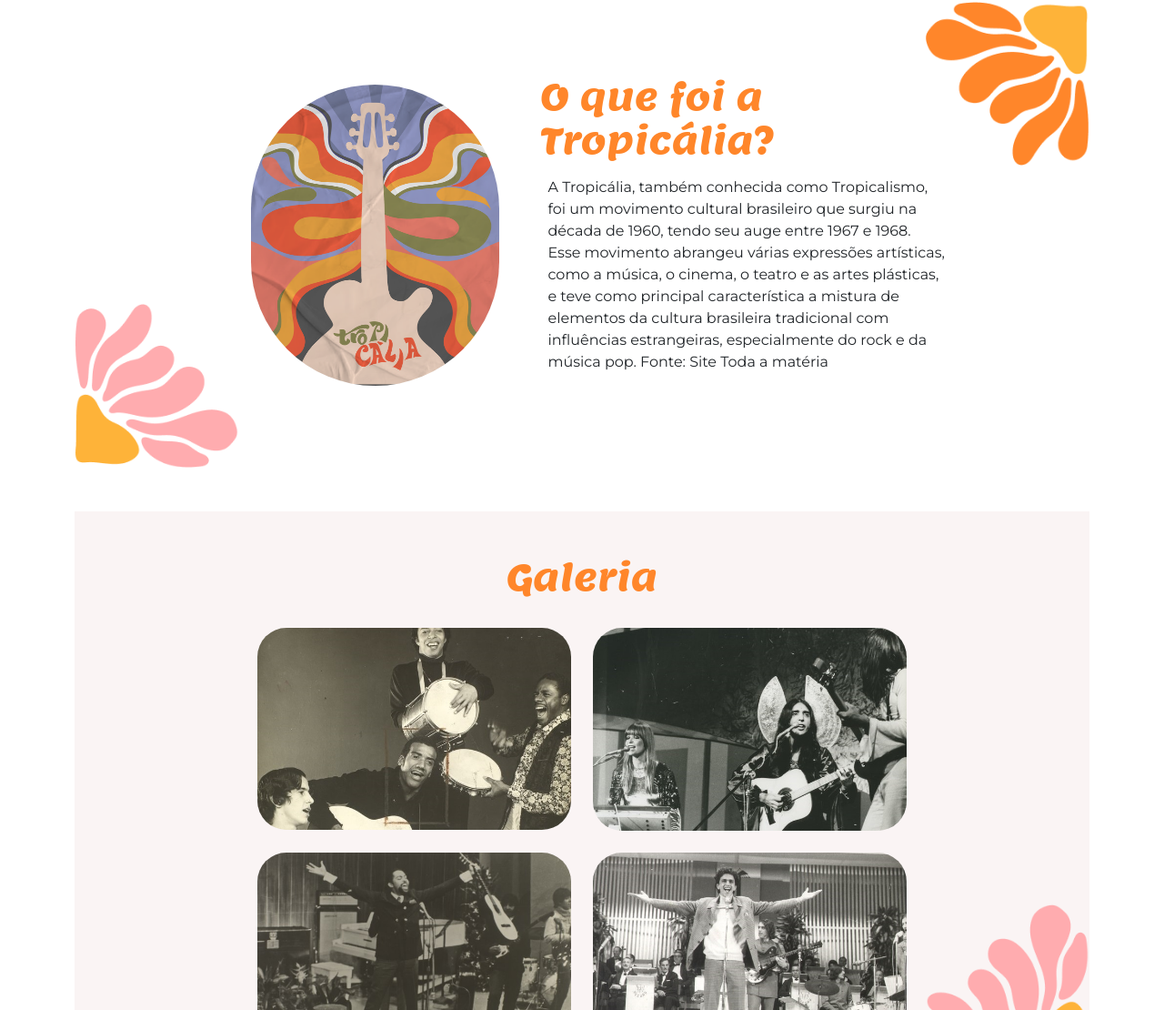
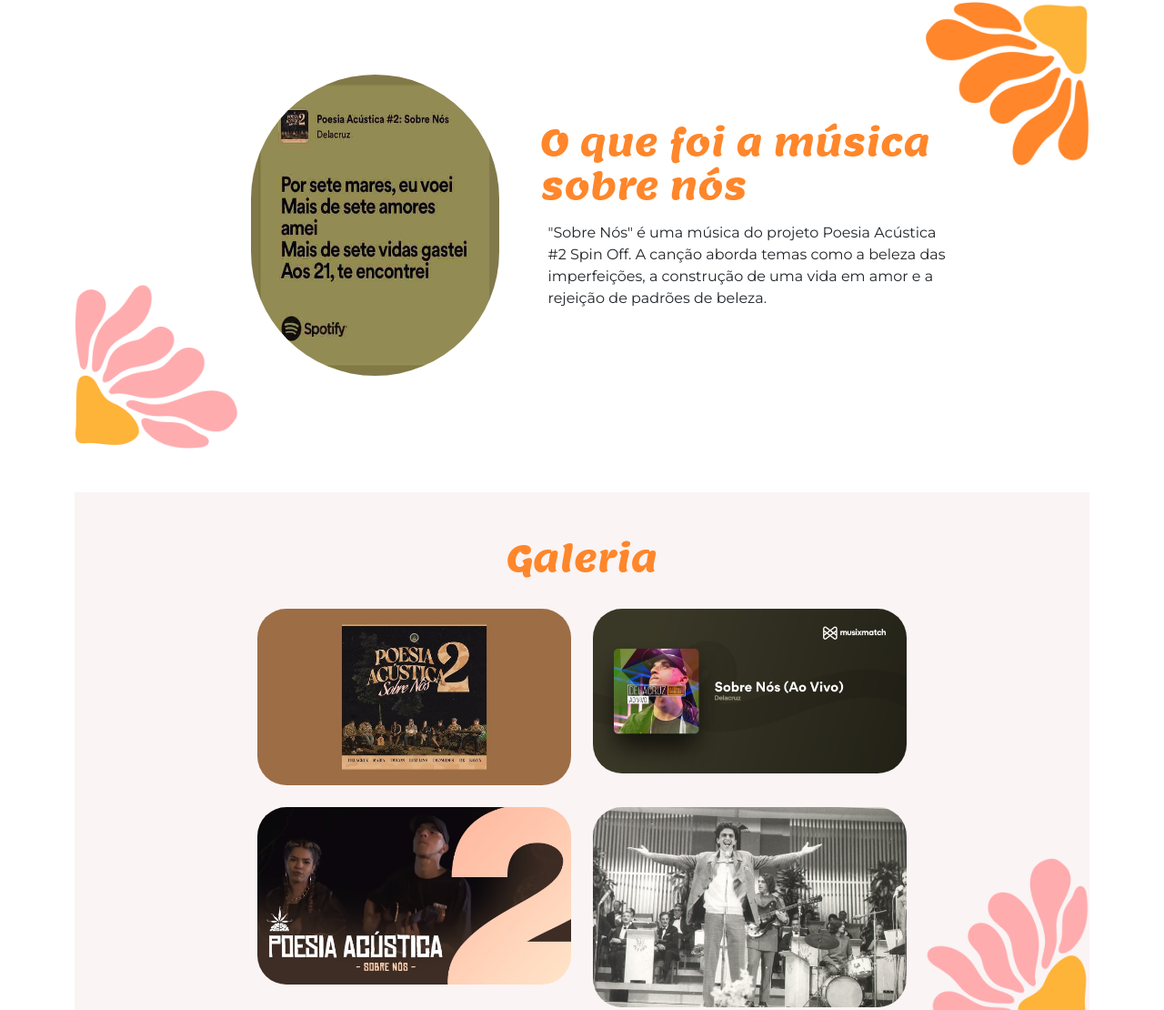
Before and after one commit to aninhaa01/ANA-1-BLOCO--1P, a plain HTML site: page index.html in a window 1280 px wide. Shown: the part 1101-2211 px from the top of the page at 91% size. Drawn offline with nearby package versions, Linux system fonts and the light colour scheme.

Commit message:
Add files via upload

```diff
--- a/index.html
+++ b/index.html
@@ -40,29 +40,26 @@
             <div class="inicio-fundo d-flex justify-content-between align-items-center">
                 <div class="esquerda-conteudo">
                     <h1 class="display-4 text-white fst-italic fw-bold">Boas-vindas a</h1>
-                    <img src="img/logo-2.png" class="mb-3" width="563"
+                    <img src="img/Poesia Acústica 2 - Sobre Nós - Delacruz, Maria, Ducon, Luiz Lins, Diomedes, Bk, Kayuá.jpg" class="mb-3" width="563"
                         height="278" loading="lazy">
                     <a href="#tropicalia"
                         class="btn btn-primary btn-lg botao-inicio fw-semibold">Quero
                         conhecer!</a>
                 </div>
-                <img src="img/lossy-page1-640px-Os_Mutantes.tif (1).png" alt="A imagem apresenta o grupo musical Os mutantes, sao tres pessoas cantando em um microfone" title="Os mutantes - CC0 Domínio Público / Acervo Arquivo Nacional" class="img-fluid img-inicio">
+                <img src="img/maxresdefault (1).jpg" alt="A imagem apresenta o grupo musical da poesia acústica" title="Poesia Acústica - CC0 Domínio Público / Acervo Arquivo Nacional" class="img-fluid img-inicio">
 
               </div>
         </section>
 
-        <section id="tropicalia" class="my-5 pt-6 secao-tropicalia" tabindex="0" aria-label="Seção explicativa sobre a tropicália">
+        <section id="tropicalia" class="my-5 pt-6 secao-tropicalia" tabindex="0" aria-label="Seção explicativa sobre a música">
             <div class="container d-flex align-items-center ">
                 <div class="col-4 d-flex justify-content-center ">
-                    <img src="img/image (1).png" class="rounded-pill" width="273" height="331" loading="lazy">
+                    <img src="img/87d3591eb7cd5be5cb09537f2844553b.jpg" class="rounded-pill" width="273" height="331" loading="lazy">
                 </div>
                 <div class="col-5">
-                    <h2>O que foi a Tropicália?</h2>
-                    <p class="p-2">A Tropicália, também conhecida como Tropicalismo, foi um movimento cultural
-                        brasileiro que surgiu na década de 1960, tendo seu auge entre 1967 e 1968. Esse movimento
-                        abrangeu várias expressões artísticas, como a música, o cinema, o teatro e as artes plásticas, e
-                        teve como principal característica a mistura de elementos da cultura brasileira tradicional com
-                        influências estrangeiras, especialmente do rock e da música pop. Fonte: Site Toda a matéria</p>
+                    <h2>O que foi a música sobre nós</h2>
+                    <p class="p-2">"Sobre Nós" é uma música do projeto Poesia Acústica #2 Spin Off. A canção aborda temas como a beleza das imperfeições, a construção de uma vida em amor e a rejeição de padrões de beleza.
+                    </p>
                 </div>
             </div>
         </section>
@@ -73,17 +70,17 @@
 
                 <div class="row justify-content-md-center">
                     <div class="col-md-4">
-                        <img src="img/lossy-page1-640px-Jorge_Ben_e_o_Trio_Mocotó_no_Teatro_da_Lagoa,_1971.tif.jpg"
+                        <img src="img/hq720.jpg"
                             class="img-fluid rounded-5" loading="lazy">
                     </div>
                     <div class="col-md-4">
-                        <img src="img/lossy-page1-640px-Os_Mutantes_2.tif.jpg" class="img-fluid rounded-5"
+                        <img src="img/lyrics.jpeg" class="img-fluid rounded-5"
                             loading="lazy">
                     </div>
                 </div>
                 <div class="row mt-4  justify-content-md-center">
                     <div class="col-md-4">
-                        <img src="img/lossy-page1-640px-Gilberto_Gil_nos_anos_1960.tif.jpg" class="img-fluid rounded-5" loading="lazy">
+                        <img src="img/maxresdefault.jpg" class="img-fluid rounded-5" loading="lazy">
                     </div>
                     <div class="col-md-4">
                         <img src="img/lossy-page1-640px-Caetano_Veloso_no_III_Festival_da_Música_Popular.tif.jpg"
```
Also changed, not shown: img/87d3591eb7cd5be5cb09537f2844553b.jpg (added), img/Poesia Acústica 2 - Sobre Nós - Delacruz, Maria, Ducon, Luiz Lins, Diomedes, Bk, Kayuá.jpg (added), img/lyrics.jpeg (added).
